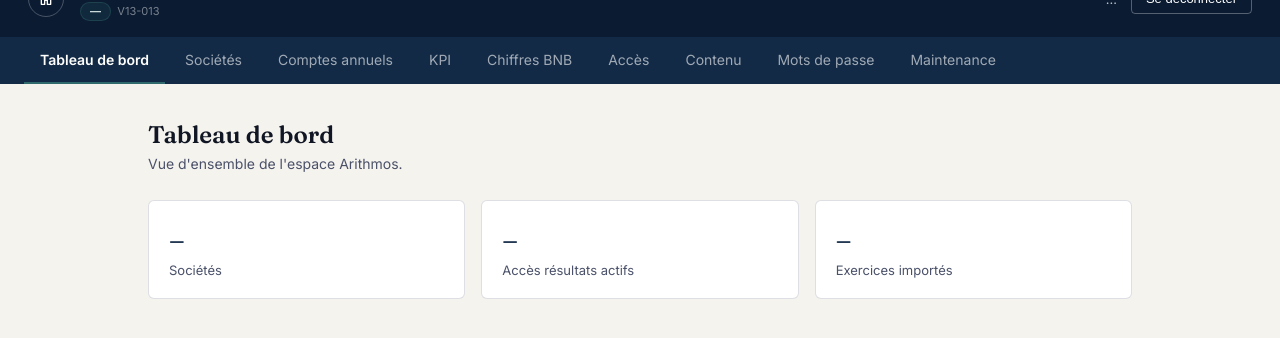
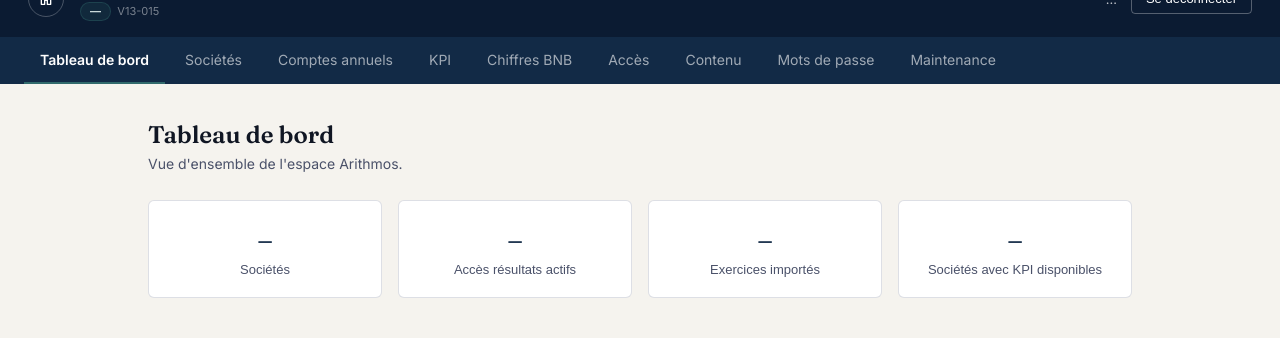
Before and after one commit to web-pub/arithmos, a plain HTML site: page admin.html in a window 1280 px wide. Shown: the part 40-378 px from the top of the page. Drawn offline with nearby package versions, Linux system fonts and the light colour scheme; no server answers.

Commit message:
Add files via upload

```diff
--- a/admin.html
+++ b/admin.html
@@ -20,7 +20,7 @@
     </a>
     <div class="admin-title-block">
       <div class="site-title">Arithmos</div>
-      <span class="role-badge" id="role-badge">—</span><span class="admin-version">V13-013</span>
+      <span class="role-badge" id="role-badge">—</span><span class="admin-version">V13-015</span>
     </div>
   </div>
   <div class="admin-user">
@@ -48,9 +48,10 @@
     <h2>Tableau de bord</h2>
     <p class="panel-sub">Vue d'ensemble de l'espace Arithmos.</p>
     <div class="stat-row">
-      <div class="stat-tile"><div class="num" id="stat-societes">–</div><div class="label">Sociétés</div></div>
-      <div class="stat-tile"><div class="num" id="stat-acces">–</div><div class="label">Accès résultats actifs</div></div>
-      <div class="stat-tile"><div class="num" id="stat-bilans">–</div><div class="label">Exercices importés</div></div>
+      <button type="button" class="stat-tile clickable" data-tab="societes"><div class="num" id="stat-societes">–</div><div class="label">Sociétés</div></button>
+      <button type="button" class="stat-tile clickable" data-tab="acces"><div class="num" id="stat-acces">–</div><div class="label">Accès résultats actifs</div></button>
+      <button type="button" class="stat-tile clickable" data-tab="comptes"><div class="num" id="stat-bilans">–</div><div class="label">Exercices importés</div></button>
+      <button type="button" class="stat-tile clickable" data-tab="kpi"><div class="num" id="stat-kpi">–</div><div class="label">Sociétés avec KPI disponibles</div></button>
     </div>
   </section>
 
```
Also changed, not shown: index.html (+1 -1 lines), login.html (+1 -1 lines), resultats.html (+1 -1 lines), 2 other files.
